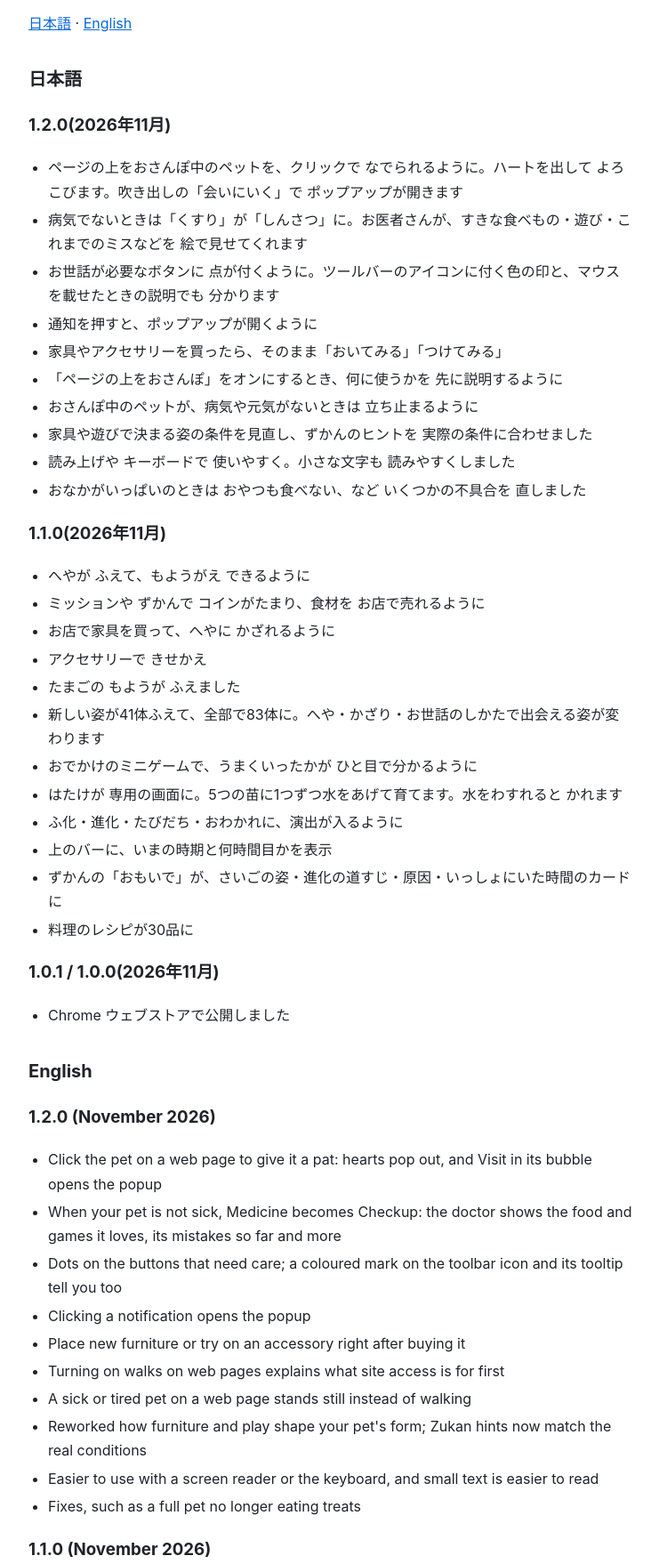
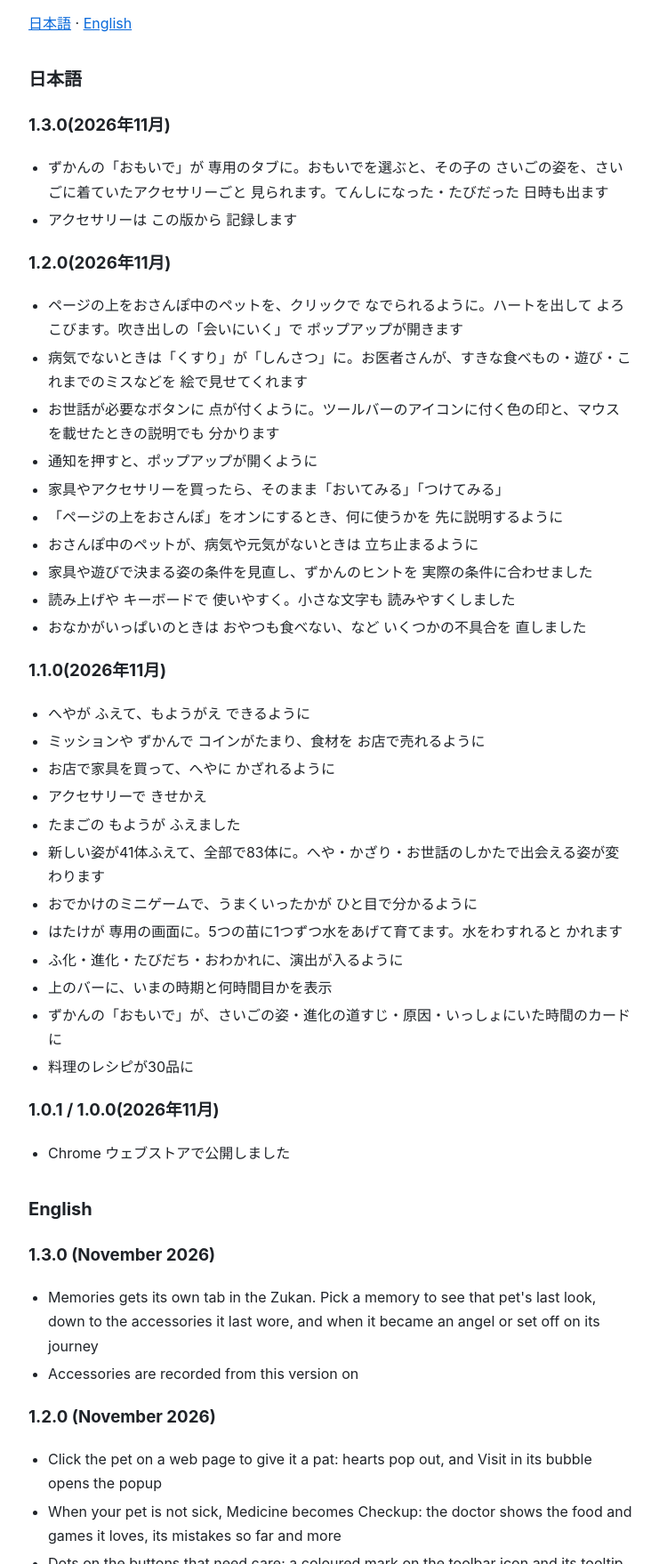
Before and after one commit to mkontani/mkontani.github.io, a plain HTML site: page chrometchi/updates.html in a window 1280 px wide. Shown: the part 234-1992 px from the top of the page at 89% size, without its empty margins (268-1009 px from the left). Drawn offline with Linux system fonts and the light colour scheme.

Commit message:
feat: Chrometchi 1.3.0 に合わせて紹介ページと更新のおしらせを更新

```diff
--- a/chrometchi/updates.html
+++ b/chrometchi/updates.html
@@ -17,6 +17,11 @@
 
     <section id="ja">
       <h2>日本語</h2>
+      <h3>1.3.0(2026年11月)</h3>
+      <ul>
+        <li>ずかんの「おもいで」が 専用のタブに。おもいでを選ぶと、その子の さいごの姿を、さいごに着ていたアクセサリーごと 見られます。てんしになった・たびだった 日時も出ます</li>
+        <li>アクセサリーは この版から 記録します</li>
+      </ul>
       <h3>1.2.0(2026年11月)</h3>
       <ul>
         <li>ページの上をおさんぽ中のペットを、クリックで なでられるように。ハートを出して よろこびます。吹き出しの「会いにいく」で ポップアップが開きます</li>
@@ -53,6 +58,11 @@
 
     <section id="en" lang="en">
       <h2>English</h2>
+      <h3>1.3.0 (November 2026)</h3>
+      <ul>
+        <li>Memories gets its own tab in the Zukan. Pick a memory to see that pet's last look, down to the accessories it last wore, and when it became an angel or set off on its journey</li>
+        <li>Accessories are recorded from this version on</li>
+      </ul>
       <h3>1.2.0 (November 2026)</h3>
       <ul>
         <li>Click the pet on a web page to give it a pat: hearts pop out, and Visit in its bubble opens the popup</li>
```
Also changed, not shown: chrometchi/index.html (+2 -2 lines).
